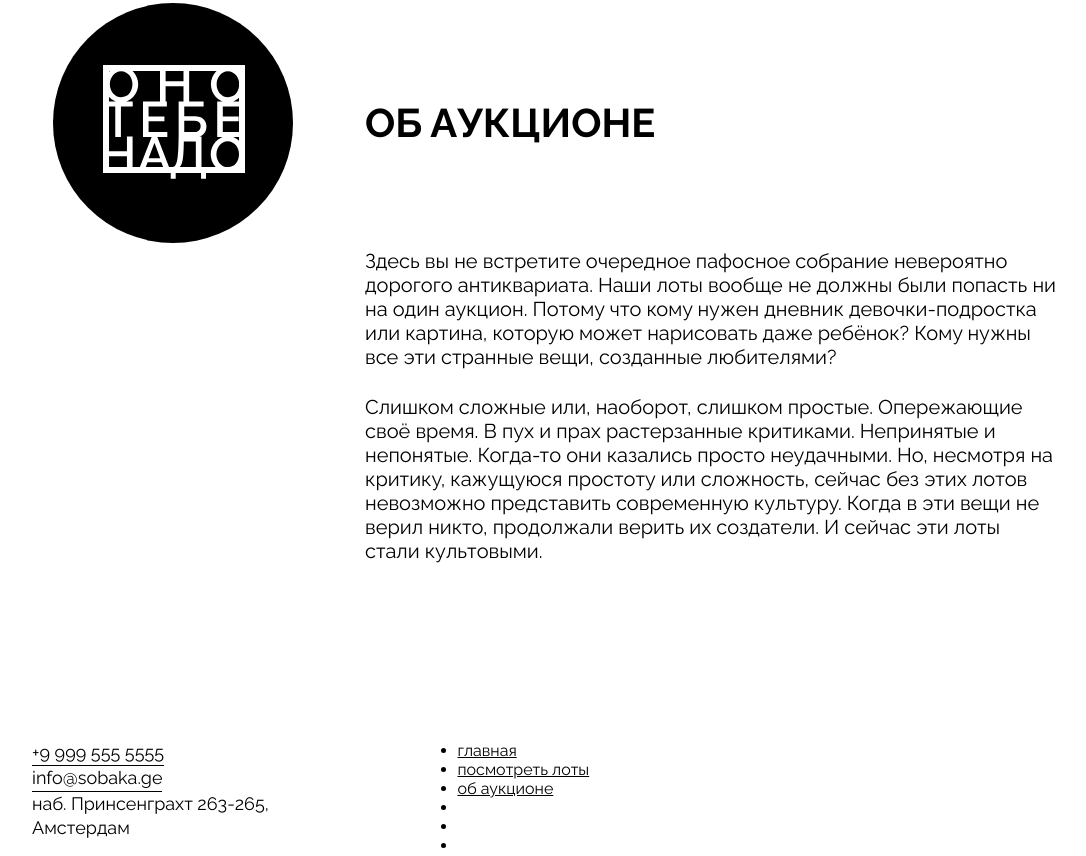
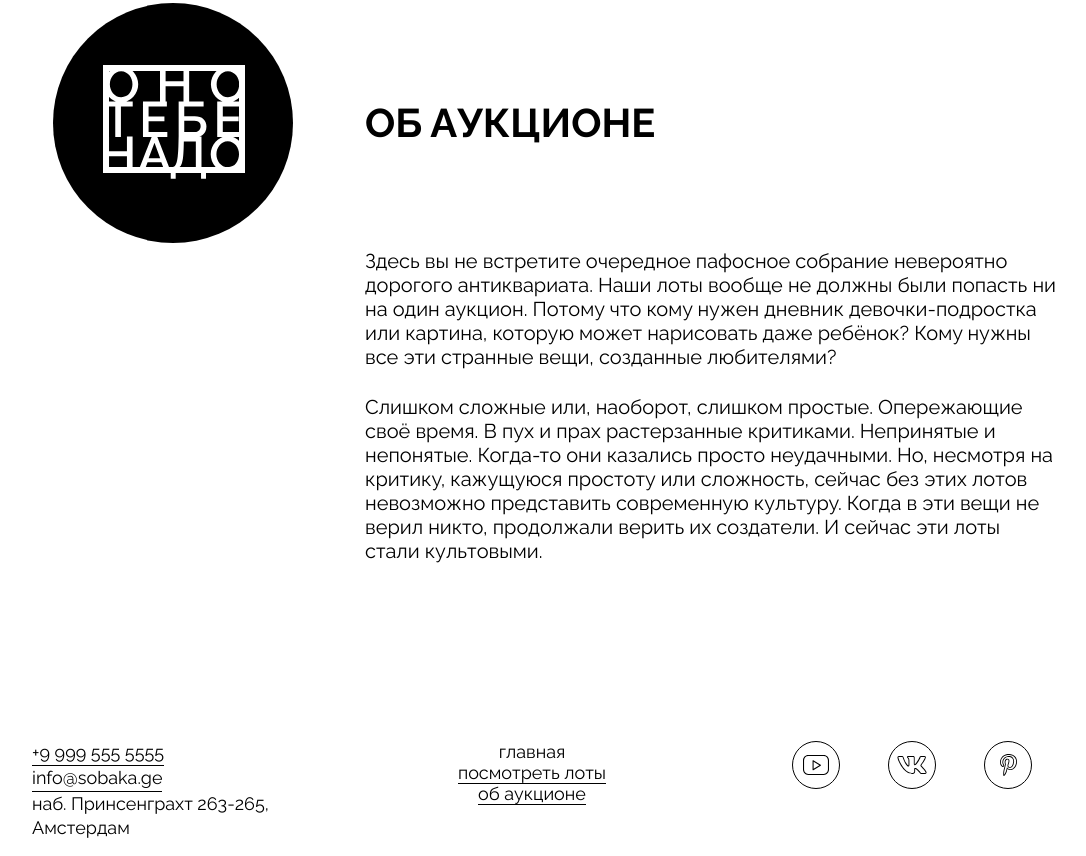
Before and after one commit to MaxTch3/ono-tebe-nado, a plain HTML site: page index.html in a window 1280 px wide. Shown: the part 2099-2955 px from the top of the page, without its empty margins (108-1194 px from the left). Drawn offline with Linux system fonts and the light colour scheme.

Commit message:
feat: завершена верстка footer, составлено описание проекта в readme

```diff
--- a/index.html
+++ b/index.html
@@ -16,15 +16,15 @@
     <nav class="header__menu">
       <ul class="header__links-list">
         <li class="header__link-box">
-          <a class="header__links-list-item header__link_active" href="#">главная</a>
+          <a class="header__links-list-item header__link_active" href="#main">главная</a>
         </li>
         <li class="header__link-box">
           <div class="header__list-marker"></div>
-          <a class="header__links-list-item" href="#">посмотреть лоты</a>
+          <a class="header__links-list-item" href="#lots">посмотреть лоты</a>
         </li>
         <li class="header__link-box">
           <div class="header__list-marker"></div>
-          <a class="header__links-list-item" href="#">об аукционе</a>
+          <a class="header__links-list-item" href="#about">об аукционе</a>
         </li>
       </ul>
     </nav>
@@ -38,7 +38,7 @@
     </address>
   </header>
 
-  <main class="main">
+  <main class="main" id="main">
     <section class="cover">
       <div class="overlay"></div>
       <h1 class="cover__title">
@@ -53,7 +53,7 @@
       </div>
     </section>
 
-    <section class="lots">
+    <section class="lots" id="lots">
       <h2 class="lots__heading">Лоты</h2>
 
       <ul class="lots__card-list">
@@ -65,7 +65,6 @@
               <p class="card__text">Не просто бросил, а ушёл с первой лекции. Какой была бы ваша ставка, если бы вы не
                 знали, что режиссёр — Пол Томас
                 Андерсон?</p>
-
             </article>
           </a>
         </li>
@@ -97,7 +96,7 @@
       </ul>
       <a class="lots__look-more-link" href="#">посмотреть больше</a>
     </section>
-    <section class="about">
+    <section class="about" id="about">
       <div class="about__column">
         <div class="about__logo">
           <img class="about__logo-image" src="./images/logo-white.svg" alt="Логотип">
@@ -130,42 +129,42 @@
       <a class="address__link" href="mailto:info@sobaka.ge">info@sobaka.ge</a>
       <span>наб. Принсенграхт 263-265, Амстердам</span>
     </address>
-    <nav class="footer__menu">
+    <nav>
       <ul class="footer__links-list">
         <li>
-          <a class="footer__links-list-item footer__link_active" href="#">главная</a>
+          <a class="footer__links-list-item footer__link_active" href="#main">главная</a>
         </li>
         <li>
-          <a class="footer__links-list-item" href="#">посмотреть лоты</a>
+          <a class="footer__links-list-item" href="#lots">посмотреть лоты</a>
         </li>
         <li>
-          <a class="footer__links-list-item" href="#">об аукционе</a>
+          <a class="footer__links-list-item" href="#about">об аукционе</a>
         </li>
       </ul>
+    </nav>
     <ul class="footer__social-list">
       <li class="footer__social-list-item">
         <a href="#" class="footer__social-link">
           <div class="footer__social-icon">
-              <img src="#" alt="">
+            <img src="./images/yt.svg" alt="YouTube">
           </div>
         </a>
       </li>
       <li class="footer__social-list-item">
         <a href="#" class="footer__social-link">
           <div class="footer__social-icon">
-              <img src="#" alt="">
+            <img src="./images/vk.svg" alt="ВКонтакте">
           </div>
         </a>
       </li>
       <li class="footer__social-list-item">
         <a href="#" class="footer__social-link">
           <div class="footer__social-icon">
-              <img src="#" alt="">
+            <img src="./images/pinterest.svg" alt="Printerest">
           </div>
         </a>
       </li>
     </ul>
-    </nav>
   </footer>
 </body>
 
--- a/styles/global.css
+++ b/styles/global.css
@@ -2,6 +2,10 @@
 *::before,
 *::after {
   box-sizing: border-box;
+}
+
+html {
+  scroll-behavior: smooth;
 }
 
 body {
--- a/styles/style.css
+++ b/styles/style.css
@@ -292,3 +292,33 @@
 .footer__address {
   justify-self: start;
 }
+
+.footer__links-list {
+  display: flex;
+  flex-direction: column;
+  align-items: center;
+  font-size: 18px;
+  line-height: 1.17;
+  list-style-type: none;
+}
+
+.footer__links-list-item {
+  border-bottom: 1px #000 solid;
+  text-decoration: none;
+}
+
+.footer__link_active {
+  border-bottom: none;
+}
+
+.footer__social-list {
+  display: flex;
+  justify-content: end;
+  gap: 48px;
+  list-style-type: none;
+}
+
+.footer__social-icon {
+  width: 48px;
+  height: 48px;
+}
```
Also changed, not shown: 1 other file. Lines whose indentation alone changed are shown as unchanged.
